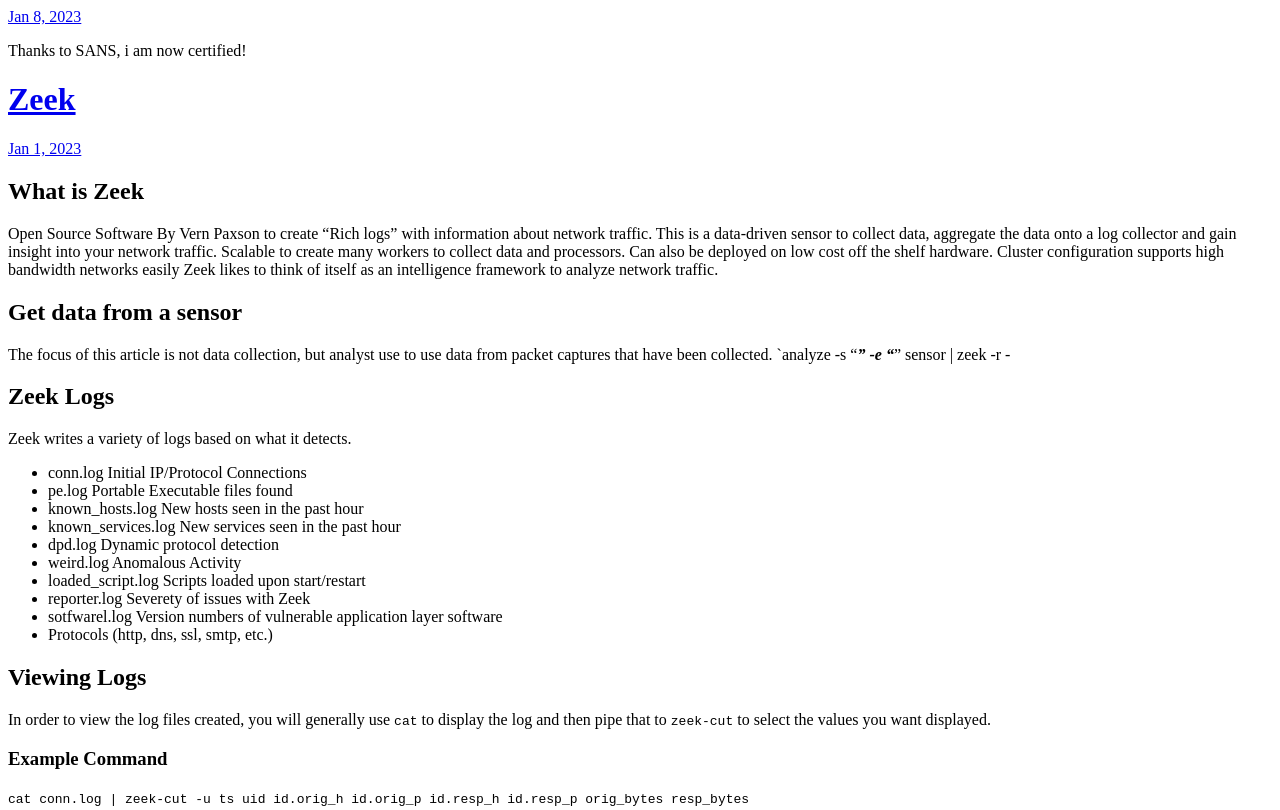
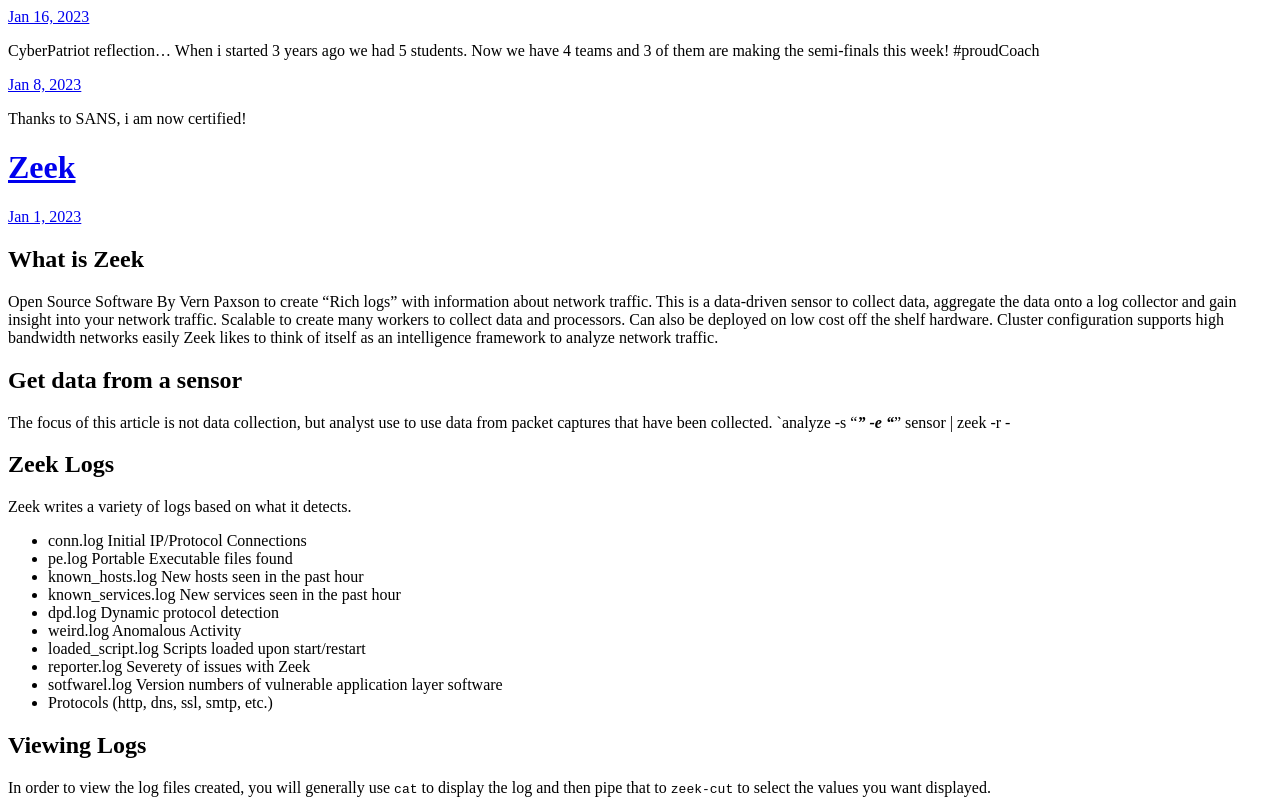
Before and after one commit to hawaiiwp/archonmb, a plain HTML site: page index.html in a window 1280 px wide. Shown: the top 810 px of the page. Drawn offline with Linux system fonts and the light colour scheme.

Commit message:
Archiving from Micro.blog.

```diff
--- a/index.html
+++ b/index.html
@@ -21,6 +21,18 @@
 <div class="h-feed">
 
 
+
+	  <div class="h-entry">
+
+
+		<a href="https://archonblue.com/2023/01/16/cyberpatriot-reflection-when.html" class="u-url"><time class="dt-published" datetime="2023-01-16 19:33:13 -1000">Jan 16, 2023</time></a>
+
+		<div class="e-content">
+			 <p>CyberPatriot reflection…
+When i started 3 years ago we had 5 students. Now we have 4 teams and 3 of them are making the semi-finals this week! #proudCoach</p>
+
+		</div>
+	  </div>
 
 	  <div class="h-entry">
 
```
